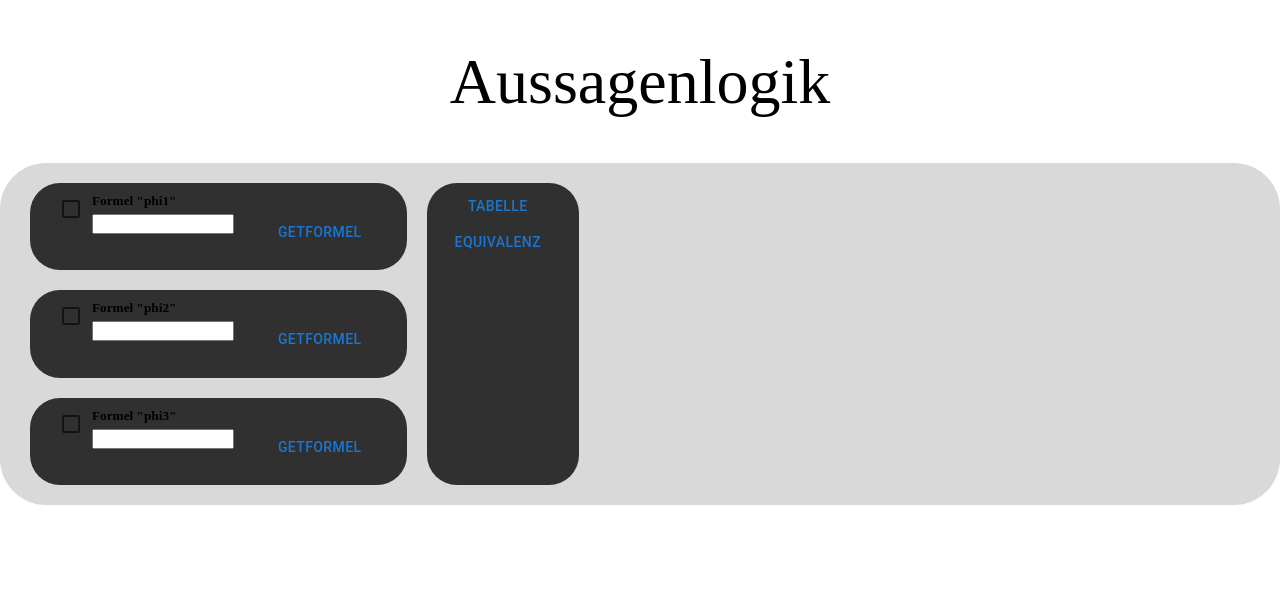
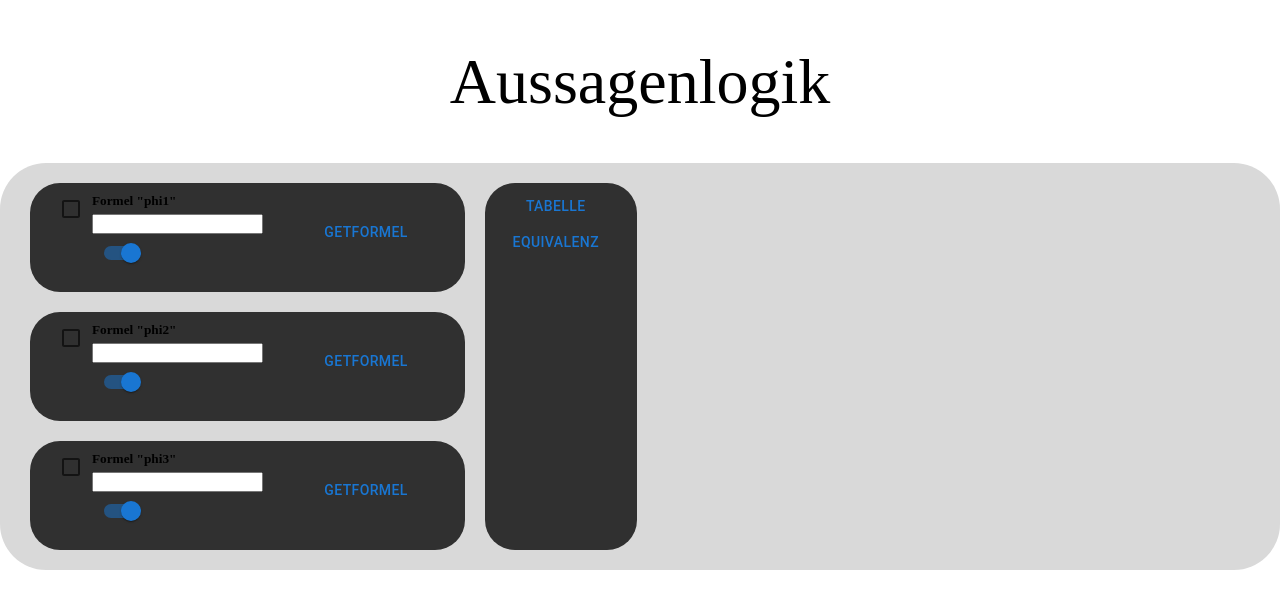
Before and after one commit to Winnetoe24/LogikAnalyse, a Next.js app in the folder logik_analyse_gui/: page / in a window 1280 px wide. Shown: the top 608 px of the page. Built offline with nearby package versions, Linux system fonts and the light colour scheme.

Commit message:
Add Switch

```diff
--- a/logik_analyse_gui/components/Formel.tsx
+++ b/logik_analyse_gui/components/Formel.tsx
@@ -1,4 +1,4 @@
-import { Button, Checkbox, Grid, TextField } from '@mui/material';
+import {Button, Checkbox, Grid, Switch, TextField} from '@mui/material';
 import { ChangeEvent, FunctionComponent, useState } from 'react';
 
 import { invoke } from '@tauri-apps/api/tauri';
@@ -30,6 +30,7 @@ function Formel(props: any) {
   const [isFormelOk, setFormelOk] = useState(false);
   const [isFormelWrong, setFormelWrong] = useState(false);
   const [isChecked, setChecked] = useState(false);
+  const [isUTF, setUTF] = useState(true);
 
 
   const handleButton = () => {
@@ -47,6 +48,9 @@ function Formel(props: any) {
           setFormelWrong(true);
           console.error(formel);
         })
+  }
+    const handleUTF = (event: any) => {
+      setUTF(!isUTF);
   }
 
   const handleChange = (event: React.ChangeEvent<HTMLInputElement>) => {
@@ -71,6 +75,7 @@ function Formel(props: any) {
             onChange={handleChange}
           />
           <Button className='renderFormel' onClick={handleButton}>getFormel</Button>
+            <Switch checked={isUTF} onClick={handleUTF}></Switch>
         </Grid>
         {
           isFormelOk &&
```
